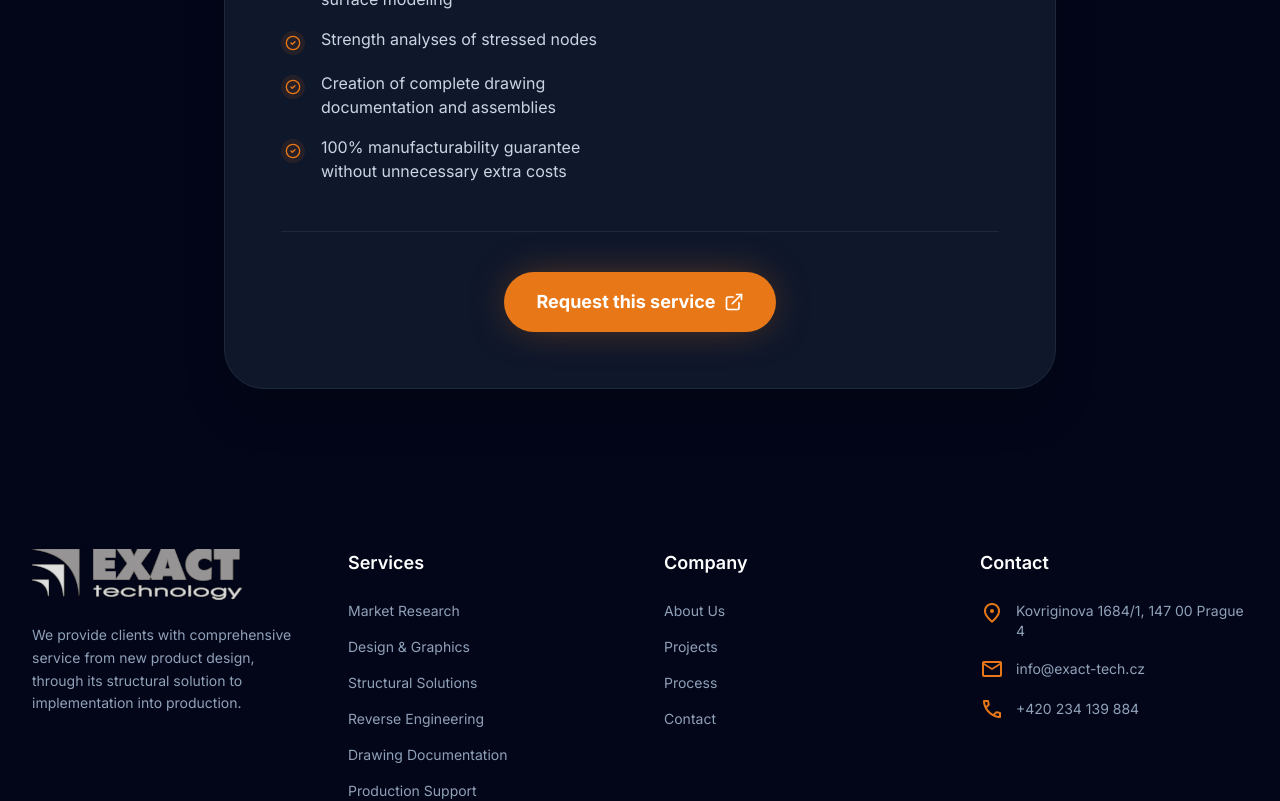
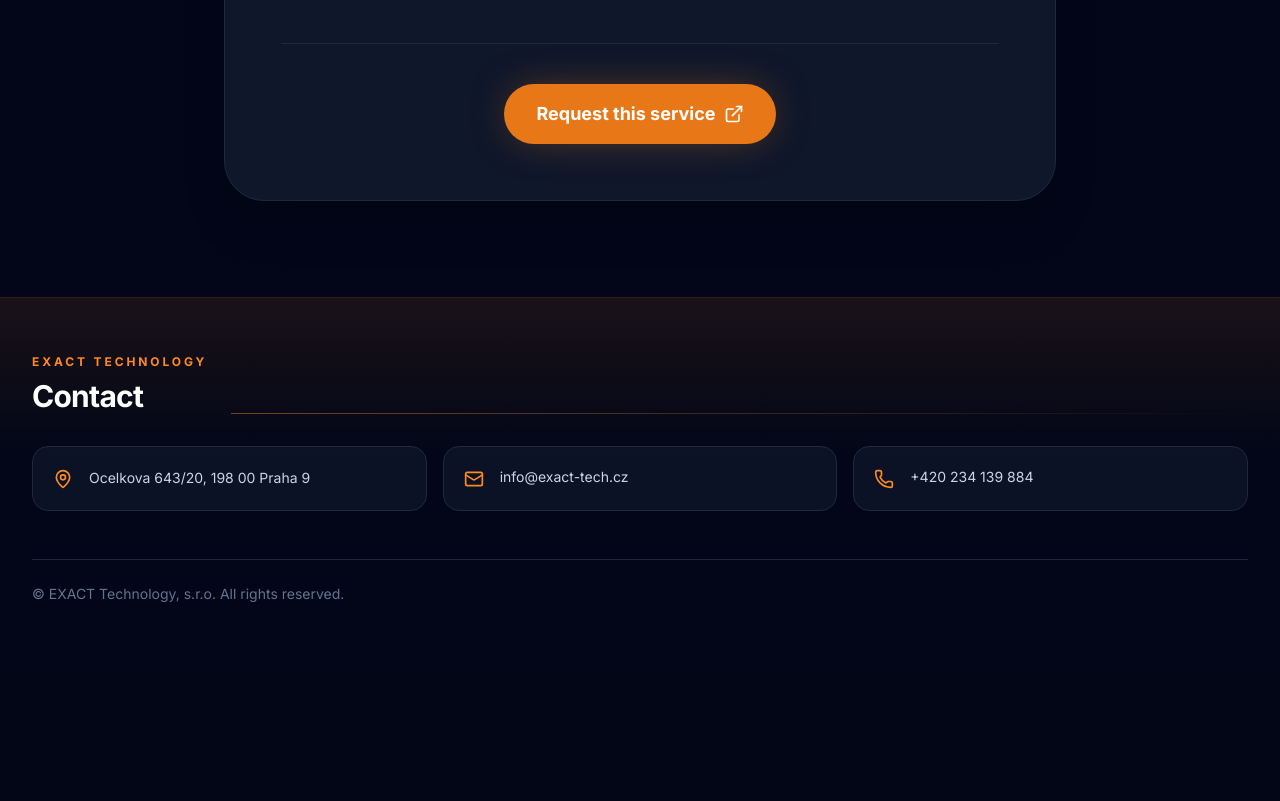
Before and after one commit to horeckyj/exact-technology, a React (Vite) app: page /sluzby/design-grafika in a window 1280 px wide. Shown: the part 1020-1821 px from the top of the page. After the commit the page ends 1680 px from the top, so only its background shows below. Built offline with nearby package versions, Linux system fonts and the light colour scheme.

Commit message:
Refactor footer layout and update contact information; add ExpandableText component for better text management

```diff
--- /dev/null
+++ b/src/components/ExpandableText.tsx
@@ -0,0 +1,34 @@
+import React, { useState } from 'react';
+import { ChevronDown, ChevronUp } from 'lucide-react';
+import { useTranslation } from 'react-i18next';
+
+type ExpandableTextProps = {
+  children: React.ReactNode;
+  className?: string;
+  lines?: number;
+};
+
+const ExpandableText: React.FC<ExpandableTextProps> = ({ children, className = '', lines = 3 }) => {
+  const { t } = useTranslation();
+  const [expanded, setExpanded] = useState(false);
+  const lineClampClass = lines === 4 ? 'line-clamp-4' : 'line-clamp-3';
+
+  return (
+    <>
+      <div className={`${expanded ? '' : lineClampClass} sm:line-clamp-none ${className}`}>
+        {children}
+      </div>
+      <button
+        type="button"
+        onClick={() => setExpanded((current) => !current)}
+        className="sm:hidden inline-flex items-center gap-1 text-brand-400 font-semibold mt-3"
+        aria-expanded={expanded}
+      >
+        {expanded ? t('common.readLess') : t('common.readMore')}
+        {expanded ? <ChevronUp className="w-4 h-4" /> : <ChevronDown className="w-4 h-4" />}
+      </button>
+    </>
+  );
+};
+
+export default ExpandableText;
--- a/src/components/Footer.tsx
+++ b/src/components/Footer.tsx
@@ -1,77 +1,41 @@
 import React from 'react';
-import { Link } from 'react-router-dom';
+import { Mail, MapPin, Phone } from 'lucide-react';
 import { useTranslation } from 'react-i18next';
-import { resolveAssetUrl } from '../utils/assetPath';
 
 
 const Footer: React.FC = () => {
   const { t } = useTranslation();
-  const logo = resolveAssetUrl('/image/public/logo_no_bg.png');
-
   return (
-    <footer className="bg-slate-950 text-white py-16">
+    <footer className="relative overflow-hidden border-t border-brand-500/20 bg-slate-950 py-14 text-white">
+      <div className="pointer-events-none absolute inset-x-0 top-0 h-40 bg-gradient-to-b from-brand-500/10 to-transparent" />
       <div className="max-w-7xl mx-auto px-4 sm:px-6 lg:px-8">
-        <div className="grid grid-cols-1 md:grid-cols-4 gap-12">
-          {/* Brand */}
-          <div className="col-span-1 md:col-span-1">
-            <Link to="/" className="flex items-center gap-2 mb-6">
-              <img src={logo} alt="EXACT Logo" className="h-auto w-auto" />
-            </Link>
-            <p className="text-slate-400 text-sm leading-relaxed">
-              {t('footer.description')}
-            </p>
+        <div>
+          <div className="relative mb-8 flex items-end justify-between gap-6">
+            <div>
+              <span className="mb-2 block text-xs font-bold uppercase tracking-[0.24em] text-brand-400">EXACT Technology</span>
+              <h4 className="text-3xl font-bold tracking-tight">{t('footer.contact.title')}</h4>
+            </div>
+            <div className="hidden h-px flex-1 bg-gradient-to-r from-brand-500/50 to-transparent sm:block" />
           </div>
 
-          {/* Služby */}
-          <div>
-            <h4 className="text-lg font-semibold mb-6">{t('footer.services.title')}</h4>
-            <ul className="space-y-4 text-slate-400 text-sm">
-              <li><Link to="/sluzby/pruzkum-trhu" className="hover:text-brand-400 transition-colors">{t('footer.services.research')}</Link></li>
-              <li><Link to="/sluzby/design-grafika" className="hover:text-brand-400 transition-colors">{t('footer.services.design')}</Link></li>
-              <li><Link to="/sluzby/konstrukcni-reseni" className="hover:text-brand-400 transition-colors">{t('footer.services.construction')}</Link></li>
-              <li><Link to="/sluzby/reverzni-inzenyrstvi" className="hover:text-brand-400 transition-colors">{t('footer.services.reverse')}</Link></li>
-              <li><Link to="/sluzby/vykresova-dokumentace" className="hover:text-brand-400 transition-colors">{t('footer.services.documentation')}</Link></li>
-              <li><Link to="/sluzby/podpora-vyroby" className="hover:text-brand-400 transition-colors">{t('footer.services.production')}</Link></li>
-            </ul>
-          </div>
-
-          {/* Společnost */}
-          <div>
-            <h4 className="text-lg font-semibold mb-6">{t('footer.company.title')}</h4>
-            <ul className="space-y-4 text-slate-400 text-sm">
-              <li><Link to="/o-nas" className="hover:text-brand-400 transition-colors">{t('footer.company.about')}</Link></li>
-              <li><Link to="/projekty" className="hover:text-brand-400 transition-colors">{t('footer.company.projects')}</Link></li>
-              <li><Link to="/spoluprace" className="hover:text-brand-400 transition-colors">{t('footer.company.process')}</Link></li>
-              <li><Link to="/kontakt" className="hover:text-brand-400 transition-colors">{t('footer.company.contact')}</Link></li>
-            </ul>
-          </div>
-
-          {/* Kontakt */}
-          <div>
-            <h4 className="text-lg font-semibold mb-6">{t('footer.contact.title')}</h4>
-            <ul className="space-y-4 text-slate-400 text-sm">
-              <li className="flex items-start gap-3">
-                <span className="material-symbols-outlined text-brand-500 text-xl">location_on</span>
-                <span dangerouslySetInnerHTML={{ __html: t('footer.contact.address') }} />
-              </li>
-              <li className="flex items-center gap-3">
-                <span className="material-symbols-outlined text-brand-500 text-xl">mail</span>
-                <a href={`mailto:${t('footer.contact.email')}`} className="hover:text-brand-400 transition-colors">{t('footer.contact.email')}</a>
-              </li>
-              <li className="flex items-center gap-3">
-                <span className="material-symbols-outlined text-brand-500 text-xl">phone</span>
-                <a href={`tel:${t('footer.contact.phone').replace(/\s/g, '')}`} className="hover:text-brand-400 transition-colors">{t('footer.contact.phone')}</a>
-              </li>
-            </ul>
+          <div className="grid gap-4 sm:grid-cols-3">
+            <div className="flex items-start gap-4 rounded-2xl border border-slate-800 bg-slate-900/70 p-5">
+              <MapPin className="mt-0.5 h-5 w-5 shrink-0 text-brand-400" />
+              <span className="text-sm leading-relaxed text-slate-300" dangerouslySetInnerHTML={{ __html: t('footer.contact.address') }} />
+            </div>
+            <a href={`mailto:${t('footer.contact.email')}`} className="flex items-start gap-4 rounded-2xl border border-slate-800 bg-slate-900/70 p-5 transition-colors hover:border-brand-500/50 hover:bg-slate-900">
+              <Mail className="mt-0.5 h-5 w-5 shrink-0 text-brand-400" />
+              <span className="text-sm text-slate-300">{t('footer.contact.email')}</span>
+            </a>
+            <a href={`tel:${t('footer.contact.phone').replace(/\s/g, '')}`} className="flex items-start gap-4 rounded-2xl border border-slate-800 bg-slate-900/70 p-5 transition-colors hover:border-brand-500/50 hover:bg-slate-900">
+              <Phone className="mt-0.5 h-5 w-5 shrink-0 text-brand-400" />
+              <span className="text-sm text-slate-300">{t('footer.contact.phone')}</span>
+            </a>
           </div>
         </div>
 
-        <div className="border-t border-slate-800 mt-16 pt-8 flex flex-col md:flex-row justify-between items-center text-sm text-slate-500">
+        <div className="mt-12 border-t border-slate-800 pt-6 text-sm text-slate-500">
           <p>{t('footer.copyright')}</p>
-          <div className="flex space-x-6 mt-4 md:mt-0">
-            <a href="#" className="hover:text-brand-400 transition-colors">{t('footer.privacy')}</a>
-            <a href="#" className="hover:text-brand-400 transition-colors">{t('footer.terms')}</a>
-          </div>
         </div>
       </div>
     </footer>
--- a/src/locales/en.json
+++ b/src/locales/en.json
@@ -36,7 +36,7 @@
     },
     "contact": {
       "title": "Contact",
-      "address": "Kovriginova 1684/1, 147 00 Prague 4",
+      "address": "Ocelkova 643/20, 198 00 Praha 9",
       "phone": "+420 234 139 884",
       "email": "info@exact-tech.cz"
     },
@@ -283,7 +283,7 @@
       "title": "Contact Information",
       "address": {
         "title": "Adress",
-        "val": "<strong>Billing Address:</strong><br />EXACT Technology, s.r.o.<br />Ocelkova 643/20, 198 00 Prague 9<br />ID: 26 71 20 24",
+        "val": "<strong>Billing Address:</strong><br />EXACT Technology, s.r.o.<br />Ocelkova 643/20, 198 00 Praha 9<br />ID: 26 71 20 24",
         "mapLink": "View on map"
       },
       "email": {
--- a/src/pages/About.tsx
+++ b/src/pages/About.tsx
@@ -67,7 +67,7 @@ const About: React.FC = () => {
             initial={{ opacity: 0, y: 20 }}
             animate={{ opacity: 1, y: 0 }}
             transition={{ delay: 0.2 }}
-            className="text-xl md:text-2xl text-slate-400 max-w-3xl mx-auto font-light leading-relaxed"
+            className="hidden sm:block text-xl md:text-2xl text-slate-400 max-w-3xl mx-auto font-light leading-relaxed"
           >
             {t('about.description')}
           </motion.p>
@@ -98,10 +98,10 @@ const About: React.FC = () => {
                 <motion.div
                   key={index}
                   whileHover={{ scale: 1.05 }}
-                  className="bg-slate-900 p-6 rounded-2xl shadow-[0_8px_30px_rgb(0,0,0,0.04)] border border-slate-800 text-center"
+                  className="bg-slate-900 min-h-36 p-6 rounded-2xl shadow-[0_8px_30px_rgb(0,0,0,0.04)] border border-slate-800 text-center flex flex-col items-center justify-center"
                 >
-                  <div className="text-4xl font-extrabold text-transparent bg-clip-text bg-gradient-to-br from-brand-400 to-amber-300 mb-2">{stat.value}</div>
-                  <div className="text-slate-500 font-medium text-sm uppercase tracking-wider">{stat.label}</div>
+                  <div className="text-3xl sm:text-4xl font-extrabold text-transparent bg-clip-text bg-gradient-to-br from-brand-400 to-amber-300 mb-2">{stat.value}</div>
+                  <div className="text-slate-500 font-medium text-xs sm:text-sm uppercase tracking-wider leading-tight">{stat.label}</div>
                 </motion.div>
               ))}
             </div>
--- a/src/pages/Contact.tsx
+++ b/src/pages/Contact.tsx
@@ -29,7 +29,7 @@ const Contact: React.FC = () => {
             initial={{ opacity: 0, y: 20 }}
             animate={{ opacity: 1, y: 0 }}
             transition={{ delay: 0.1 }}
-            className="text-xl md:text-2xl text-slate-400 font-light leading-relaxed"
+            className="hidden sm:block text-xl md:text-2xl text-slate-400 font-light leading-relaxed"
           >
             {t('contact.description')}
           </motion.p>
@@ -56,7 +56,7 @@ const Contact: React.FC = () => {
                   <span dangerouslySetInnerHTML={{ __html: t('contact.info.address.val') }} />
                 </p>
                 <a
-                  href="https://www.google.com/maps/search/?api=1&query=Kovriginova+1684/1,+147+00+Prague+4"
+                  href="https://www.google.com/maps/search/?api=1&query=Ocelkova+643%2F20%2C+198+00+Praha+9"
                   target="_blank"
                   rel="noopener noreferrer"
                   className="inline-flex items-center gap-1 text-brand-400 hover:text-brand-300 text-sm font-bold mt-4 transition-colors"
@@ -100,7 +100,7 @@ const Contact: React.FC = () => {
         >
           <div className="bg-slate-900 rounded-[3rem] p-4 border border-slate-800 shadow-2xl overflow-hidden h-[450px] relative group">
             <iframe
-              src="https://maps.google.com/maps?q=Kovriginova%201684/1,%20147%2000%20Praha%204&t=&z=15&ie=UTF8&iwloc=&output=embed"
+              src="https://maps.google.com/maps?q=Ocelkova%20643%2F20%2C%20198%2000%20Praha%209&t=&z=15&ie=UTF8&iwloc=&output=embed"
               width="100%"
               height="100%"
               allowFullScreen={true}
--- a/src/pages/Cooperation.tsx
+++ b/src/pages/Cooperation.tsx
@@ -1,11 +1,12 @@
-import React from 'react';
+import React, { useState } from 'react';
 import { motion } from 'motion/react';
-import { CheckCircle2, ArrowRight, Search, Palette, Box, Settings } from 'lucide-react';
+import { CheckCircle2, ArrowRight, Search, Palette, Box, Settings, ChevronDown, ChevronUp } from 'lucide-react';
 import { Link } from 'react-router-dom';
 import { useTranslation } from 'react-i18next';
 
 const Cooperation: React.FC = () => {
   const { t } = useTranslation();
+  const [expandedStep, setExpandedStep] = useState<number | null>(null);
 
   const steps = [
     {
@@ -66,7 +67,7 @@ const Cooperation: React.FC = () => {
             initial={{ opacity: 0, y: 20 }}
             animate={{ opacity: 1, y: 0 }}
             transition={{ delay: 0.1 }}
-            className="text-xl md:text-2xl text-slate-400 font-light leading-relaxed"
+            className="hidden sm:block text-xl md:text-2xl text-slate-400 font-light leading-relaxed"
           >
             {t('cooperation.description')}
           </motion.p>
@@ -98,7 +99,18 @@ const Cooperation: React.FC = () => {
                   </div>
                   <div className="pt-2">
                     <h3 className="text-2xl font-bold text-white mb-3 group-hover:text-brand-400 transition-colors">{step.title}</h3>
-                    <p className="text-slate-400 leading-relaxed text-lg font-light">{step.description}</p>
+                    <p className={`text-slate-400 leading-relaxed text-lg font-light ${expandedStep === index ? '' : 'line-clamp-2 sm:line-clamp-none'}`}>
+                      {step.description}
+                    </p>
+                    <button
+                      type="button"
+                      onClick={() => setExpandedStep(expandedStep === index ? null : index)}
+                      className="sm:hidden inline-flex items-center gap-1 text-brand-400 font-semibold mt-3"
+                      aria-expanded={expandedStep === index}
+                    >
+                      {expandedStep === index ? t('common.readLess', { defaultValue: 'Zobrazit méně' }) : t('common.readMore', { defaultValue: 'Zobrazit více' })}
+                      {expandedStep === index ? <ChevronUp className="w-4 h-4" /> : <ChevronDown className="w-4 h-4" />}
+                    </button>
                   </div>
                 </motion.div>
               ))}
--- a/src/pages/Home.tsx
+++ b/src/pages/Home.tsx
@@ -72,16 +72,11 @@ const Home: React.FC = () => {
               animate="visible"
               className="max-w-3xl"
             >
-              <motion.div variants={itemVariants} className="inline-flex items-center gap-2 px-4 py-2 rounded-full bg-brand-500/10 text-brand-400 border border-brand-500/20 mb-8 backdrop-blur-md">
-                <span className="flex h-2 w-2 rounded-full bg-brand-500 animate-pulse"></span>
-                <span className="text-sm font-medium tracking-wide">{t('home.hero.tagline')}</span>
-              </motion.div>
-
               <motion.h1 variants={itemVariants} className="text-5xl md:text-6xl lg:text-7xl font-extrabold tracking-tight mb-6 leading-[1.1] text-white">
                 {t('home.hero.title1')} <span className="text-transparent bg-clip-text bg-gradient-to-r from-brand-400 to-amber-300">{t('home.hero.title2')}</span> {t('home.hero.title3')}
               </motion.h1>
 
-              <motion.p variants={itemVariants} className="text-lg md:text-xl text-slate-400 mb-10 leading-relaxed max-w-2xl font-light">
+              <motion.p variants={itemVariants} className="hidden sm:block text-lg md:text-xl text-slate-400 mb-10 leading-relaxed max-w-2xl font-light">
                 {t('home.hero.description')}
               </motion.p>
 
@@ -191,7 +186,7 @@ const Home: React.FC = () => {
                 </div>
                 <div className="p-8">
                   <h3 className="text-2xl font-bold text-white mb-3">{feature.title}</h3>
-                  <p className="text-slate-400 leading-relaxed font-light mb-6">{feature.description}</p>
+                  <p className="text-slate-400 leading-relaxed font-light mb-6 line-clamp-3 sm:line-clamp-none">{feature.description}</p>
                   <Link to={feature.path} className="inline-flex items-center text-brand-400 font-semibold hover:text-brand-300 transition-colors focus:outline-none">
                     <span className="absolute inset-0" aria-hidden="true" />
                     {t('home.features.more')} <ChevronRight className="w-4 h-4 ml-1" />
--- a/src/pages/Projects.tsx
+++ b/src/pages/Projects.tsx
@@ -89,7 +89,7 @@ const Projects: React.FC = () => {
             initial={{ opacity: 0, y: 20 }}
             animate={{ opacity: 1, y: 0 }}
             transition={{ delay: 0.1 }}
-            className="text-xl md:text-2xl text-slate-400 font-light leading-relaxed"
+            className="hidden sm:block text-xl md:text-2xl text-slate-400 font-light leading-relaxed"
           >
             {t('projects.description')}
           </motion.p>
@@ -173,7 +173,7 @@ const Projects: React.FC = () => {
                     <h3 className="text-3xl font-bold text-white mb-4 group-hover:text-brand-400 transition-colors">
                       {project.title}
                     </h3>
-                    <p className="text-slate-400 mb-8 leading-relaxed font-light text-lg">
+                    <p className="text-slate-400 mb-8 leading-relaxed font-light text-lg line-clamp-3 sm:line-clamp-none">
                       {getLocalizedDescription(project)}
                     </p>
 
--- a/src/pages/ServiceDetail.tsx
+++ b/src/pages/ServiceDetail.tsx
@@ -8,21 +8,29 @@ const ServiceDetail: React.FC = () => {
   const { id } = useParams<{ id: string }>();
   const { t } = useTranslation();
 
-  // In a real app, you would fetch the service data based on the ID
+  const serviceNumberById: Record<string, string> = {
+    'pruzkum-trhu': '1',
+    'design-grafika': '2',
+    'konstrukcni-reseni': '3',
+    'reverzni-inzenyrstvi': '4',
+    'vykresova-dokumentace': '5',
+    'podpora-vyroby': '6'
+  };
+  const serviceNumber = serviceNumberById[id ?? ''] ?? '1';
+  const serviceKey = `services.s${serviceNumber}`;
+
   const service = {
-    id: 'vyvoj-webovych-aplikaci',
-    title: t('services.s1.title'),
+    id: id ?? 'pruzkum-trhu',
+    title: t(`${serviceKey}.title`),
     icon: <MonitorSmartphone className="w-12 h-12 text-brand-500" />,
-    description: t('services.s1.desc'),
+    description: t(`${serviceKey}.desc`),
     fullDescription: t('serviceDetail.fullDescription'),
     image: 'https://picsum.photos/seed/web-dev/1200/600?blur=1',
     features: [
-      t('serviceDetail.features.f1'),
-      t('serviceDetail.features.f2'),
-      t('serviceDetail.features.f3'),
-      t('serviceDetail.features.f4'),
-      t('serviceDetail.features.f5'),
-      t('serviceDetail.features.f6')
+      t(`${serviceKey}.f1`),
+      t(`${serviceKey}.f2`),
+      t(`${serviceKey}.f3`),
+      t(`${serviceKey}.f4`)
     ],
     technologies: ['React', 'Vue.js', 'Node.js', 'TypeScript', 'Next.js', 'Tailwind CSS']
   };
@@ -55,7 +63,7 @@ const ServiceDetail: React.FC = () => {
             <h1 className="text-4xl md:text-6xl font-extrabold text-white mb-6 tracking-tight">
               {service.title}
             </h1>
-            <p className="text-xl text-slate-400 max-w-2xl mx-auto font-light">
+            <p className="hidden sm:block text-xl text-slate-400 max-w-2xl mx-auto font-light">
               {service.description}
             </p>
           </motion.div>
```
Also changed, not shown: src/pages/Services.tsx (+15 -5 lines).
